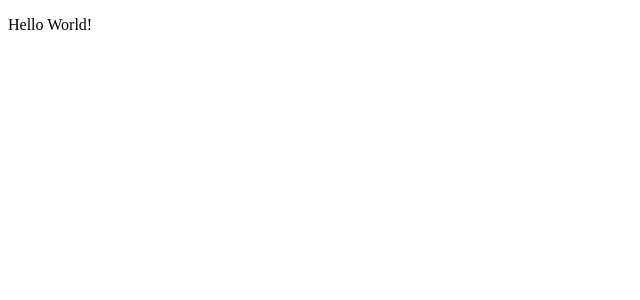
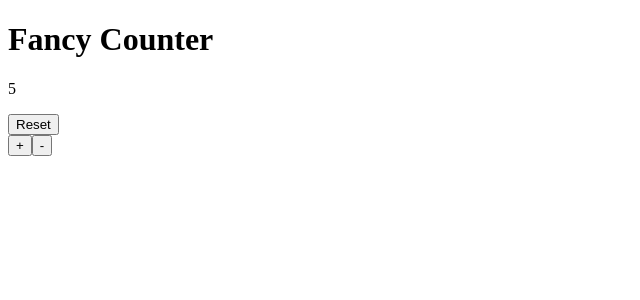
Before and after one commit to RAZELXZ/FancyCounter, a React (Vite) app: page / in a window 1280 px wide. Shown: the top 300 px of the page, without its empty margins (0-640 px from the left). Built offline with nearby package versions, Linux system fonts and the light colour scheme.

Commit message:
Componenized

```diff
--- a/src/App.jsx
+++ b/src/App.jsx
@@ -1,5 +1,19 @@
+import Count from "./Components/Count";
+import CountButtons from "./Components/CountButtons";
+import ResetButton from "./Components/ResetButton";
+import Title from "./Components/Title";
+
 function App() {
-  return <p>Hello World! </p>;
+  return (
+    <main>
+      <div>
+        <Title />
+        <Count number={5} />
+        <ResetButton />
+        <CountButtons />
+      </div>
+    </main>
+  );
 }
 
 export default App;
--- /dev/null
+++ b/src/Components/Count.jsx
@@ -0,0 +1,8 @@
+/* eslint-disable no-unused-vars */
+import React from "react";
+
+const Count = ({ number }) => {
+  return <p>{number}</p>;
+};
+
+export default Count;
--- /dev/null
+++ b/src/Components/CountButtons.jsx
@@ -0,0 +1,12 @@
+import React from "react";
+
+const CountButtons = () => {
+  return (
+    <div>
+      <button>+</button>
+      <button>-</button>
+    </div>
+  );
+};
+
+export default CountButtons;
--- /dev/null
+++ b/src/Components/ResetButton.jsx
@@ -0,0 +1,7 @@
+import React from "react";
+
+const ResetButton = () => {
+  return <button>Reset</button>;
+};
+
+export default ResetButton;
--- /dev/null
+++ b/src/Components/Title.jsx
@@ -0,0 +1,8 @@
+/* eslint-disable no-unused-vars */
+import React from "react";
+
+const Title = () => {
+  return <h1>Fancy Counter</h1>;
+};
+
+export default Title;
```
